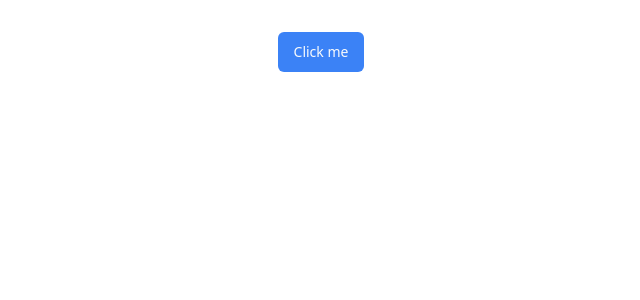
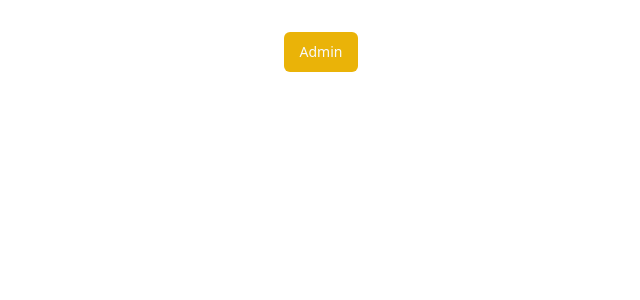
Before and after one commit to ploywutt/House-Service-Admin, a React (Vite) app: page / in a window 1280 px wide. Shown: the top 300 px of the page, without its empty margins (319-959 px from the left). Built offline with nearby package versions, Linux system fonts and the light colour scheme.

Commit message:
fix: edit setting

```diff
--- a/package.json
+++ b/package.json
@@ -1,5 +1,5 @@
 {
-  "name": "house-service-client",
+  "name": "house-service-admin",
   "private": true,
   "version": "0.0.0",
   "type": "module",
--- a/src/App.tsx
+++ b/src/App.tsx
@@ -5,7 +5,7 @@ function App() {
   return (
     <>
       <div>
-        <Button className="bg-blue-500">Click me</Button>
+        <Button className="bg-yellow-500">Admin</Button>
       </div>
     </>
   );
```
